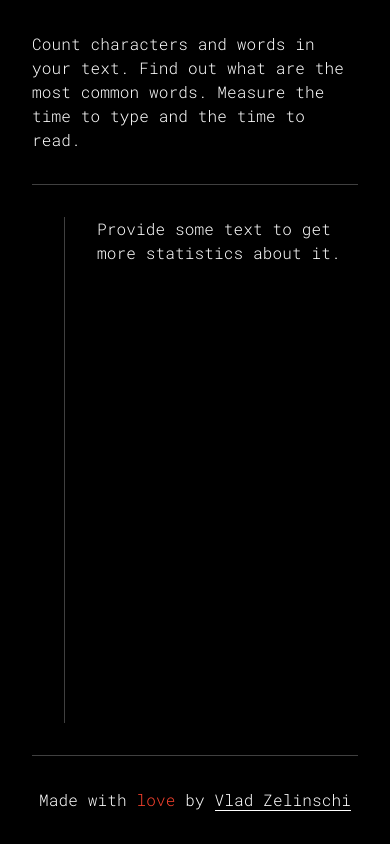
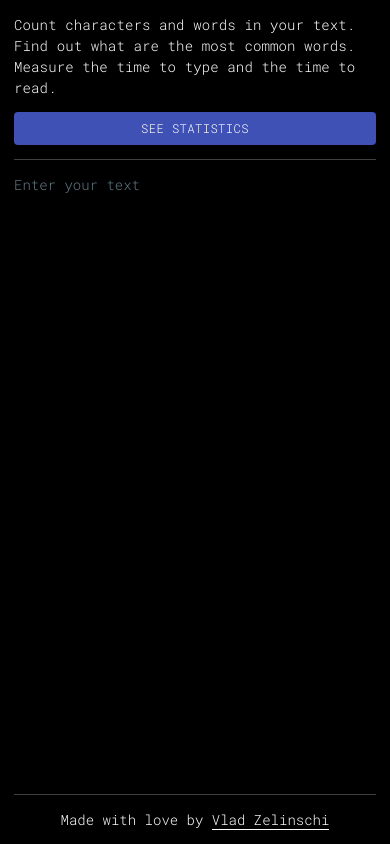
Before and after one commit to vladzelinschi/textwarper, a React (Create React App) app: page / in a window 390 px wide. Built offline with nearby package versions, Linux system fonts and the light colour scheme.

Commit message:
Update for responsive

```diff
--- a/public/index.html
+++ b/public/index.html
@@ -57,57 +57,15 @@
         border-bottom: none;
       }
 
-      #root {
-        height: 100vh;
-      }
-
-      /* UTILS */
-
-      .u-mb-double {
-        margin-bottom: 2rem !important;
-      }
-
-      .u-mh-double {
-        margin-left: 2rem !important;
-        margin-right: 2rem !important;
-      }
-
-      .u-mv-double {
-        margin-top: 2rem !important;
-        margin-bottom: 2rem !important;
-      }
-
-      .u-pa-double {
-        padding: 2rem !important;
-      }
-
-      .u-full-height {
-        height: 100% !important;
-      }
-
-      .u-fx {
-        display: flex !important;
-      }
-
-      .u-fx-column {
-        flex-direction: column !important;
-      }
-
-      .u-center {
-        text-align: center !important;
-      }
-
-      .u-bold {
-        font-weight: bold !important;
-      }
-
-      .u-highlight {
-        color: #627881 !important;
+      @media screen and (max-width: 48rem) {
+        html {
+          font-size: 14px !important;
+        }
       }
     </style>
   </head>
   <body>
     <noscript>You need to enable JavaScript to run this app.</noscript>
-    <div id="root" class="u-pa-double"></div>
+    <div id="root"></div>
   </body>
 </html>
--- a/src/App.js
+++ b/src/App.js
@@ -1,81 +1,58 @@
-import React, { Suspense, lazy, useState, useCallback } from 'react';
-import Typography from '@material-ui/core/Typography';
-import Divider from '@material-ui/core/Divider';
-import { makeStyles } from '@material-ui/core/styles';
+import React, { useState, useEffect, useCallback } from 'react';
+import styled from 'styled-components';
+import useMediaQuery from '@material-ui/core/useMediaQuery';
+import Header from './Header';
+import Divider from './Divider';
+import Content from './Content';
+import Footer from './Footer';
+import { SMALL_BP, LARGE_BP } from './Constants';
 
-const Results = lazy(() => import('./Results'));
+const StyledWrapper = styled.div`
+  display: flex;
+  flex-direction: column;
+  height: 100vh;
+  padding: 2rem;
 
-const useStyles = makeStyles({
-  divider: {
-    backgroundColor: 'rgba(255, 255, 255, 0.25)',
-  },
-  textareaWrapper: {
-    flex: 1,
-    overflow: 'hidden',
-  },
-  textarea: {
-    flex: 1,
-    background: '#000',
-    color: '#627881',
-    resize: 'none',
-    outline: 'none',
-    fontSize: '1rem',
-    lineHeight: 1.5,
-  },
-  results: {
-    width: '30rem',
-    overflowY: 'scroll',
-  },
-  love: {
-    color: '#f7412d',
-  },
-});
+  @media screen and (max-width: ${SMALL_BP}) {
+    padding: 1rem;
+  }
+`;
 
 const App = () => {
   const [text, setText] = useState('');
-  const classes = useStyles();
+  const [statisticsOnly, setStatisticsOnly] = useState(false);
+  const underBreakpoint = useMediaQuery(`(max-width: ${LARGE_BP})`);
 
   const onTextChange = useCallback((e) => setText(e.target.value), []);
 
+  const onClickSeeStatistics = useCallback(() => setStatisticsOnly(true), []);
+
+  const onClickSeeText = useCallback(() => setStatisticsOnly(false), []);
+
+  useEffect(() => {
+    if (!underBreakpoint && statisticsOnly) {
+      setStatisticsOnly(false);
+    }
+  }, [underBreakpoint, statisticsOnly]);
+
   return (
-    <div className="u-fx u-fx-column u-full-height">
-      <Typography>
-        Count characters and words in your text. Find out what are the most
-        common words. Measure the time to type and the time to read.
-      </Typography>
-      <Divider className={`${classes.divider} u-mv-double`} />
-      <div className={`${classes.textareaWrapper} u-fx`}>
-        <textarea
-          className={`${classes.textarea} u-full-height`}
-          placeholder="Enter your text"
-          value={text}
-          onChange={onTextChange}
-        />
-        <Divider
-          orientation="vertical"
-          className={`${classes.divider} u-mh-double`}
-        />
-        <section className={classes.results}>
-          {!text && (
-            <Typography>
-              Provide some text to get more statistics about it.
-            </Typography>
-          )}
-          {text && (
-            <Suspense fallback={null}>
-              <Results text={text} />
-            </Suspense>
-          )}
-        </section>
-      </div>
-      <Divider className={`${classes.divider} u-mv-double`} />
-      <Typography className="u-center">
-        Made with <span className={classes.love}>love</span> by{' '}
-        <a href="https://www.vladzelinschi.com/" title="Vlad Zelinschi">
-          Vlad Zelinschi
-        </a>
-      </Typography>
-    </div>
+    <StyledWrapper>
+      <Header
+        onClickSeeText={onClickSeeText}
+        onClickSeeStatistics={onClickSeeStatistics}
+        underBreakpoint={underBreakpoint}
+        statisticsOnly={statisticsOnly}
+      />
+      <Divider />
+      <Content
+        text={text}
+        onTextChange={onTextChange}
+        underBreakpoint={underBreakpoint}
+        statisticsOnly={statisticsOnly}
+      />
+      <Divider />
+      <Footer />
+    </StyledWrapper>
   );
 };
 
--- /dev/null
+++ b/src/Button.js
@@ -0,0 +1,15 @@
+import styled from 'styled-components';
+import Button from '@material-ui/core/Button';
+import { SMALL_BP } from './Constants';
+
+const StyledButton = styled(Button)`
+  &.MuiButton-root {
+    margin-top: 2rem;
+
+    @media screen and (max-width: ${SMALL_BP}) {
+      margin-top: 1rem;
+    }
+  }
+`;
+
+export default StyledButton;
--- /dev/null
+++ b/src/Constants.js
@@ -0,0 +1,3 @@
+export const HIGHLIGHT_TEXT__COLOR = '#627881';
+export const LARGE_BP = '68rem';
+export const SMALL_BP = '48rem';
--- /dev/null
+++ b/src/Content.js
@@ -0,0 +1,45 @@
+import React from 'react';
+import styled from 'styled-components';
+import Divider from './Divider';
+import StatisticsWrapper from './StatisticsWrapper';
+import { HIGHLIGHT_TEXT__COLOR } from './Constants';
+
+const StyledWrapper = styled.div`
+  display: flex;
+  flex: 1;
+  overflow: hidden;
+`;
+
+const StyledTextarea = styled.textarea`
+  flex: 1;
+  height: 100%;
+  background: #000;
+  color: ${HIGHLIGHT_TEXT__COLOR};
+  resize: none;
+  outline: none;
+  font-size: 1rem;
+  line-height: 1.5;
+`;
+
+const Content = ({ text, onTextChange, underBreakpoint, statisticsOnly }) => (
+  <StyledWrapper>
+    {!statisticsOnly && (
+      <>
+        <StyledTextarea
+          placeholder="Enter your text"
+          value={text}
+          onChange={onTextChange}
+        />
+        {!underBreakpoint && <Divider orientation="vertical" />}
+        {!underBreakpoint && (
+          <StatisticsWrapper text={text} statisticsOnly={statisticsOnly} />
+        )}
+      </>
+    )}
+    {statisticsOnly && (
+      <StatisticsWrapper text={text} statisticsOnly={statisticsOnly} />
+    )}
+  </StyledWrapper>
+);
+
+export default Content;
--- /dev/null
+++ b/src/Divider.js
@@ -0,0 +1,19 @@
+import Divider from '@material-ui/core/Divider';
+import styled from 'styled-components';
+import { SMALL_BP } from './Constants';
+
+const StyledDivider = styled(Divider)`
+  &.MuiDivider-root {
+    background-color: rgba(255, 255, 255, 0.25);
+
+    margin: ${(props) =>
+      props.orientation === 'vertical' ? '0 2rem 0' : '2rem 0'};
+
+    @media screen and (max-width: ${SMALL_BP}) {
+      margin: ${(props) =>
+        props.orientation === 'vertical' ? '0 1rem 0' : '1rem 0'};
+    }
+  }
+`;
+
+export default StyledDivider;
--- /dev/null
+++ b/src/Footer.js
@@ -0,0 +1,17 @@
+import React from 'react';
+import styled from 'styled-components';
+
+const StyledFooter = styled.footer`
+  text-align: center;
+`;
+
+const Footer = () => (
+  <StyledFooter>
+    Made with love by{' '}
+    <a href="https://www.vladzelinschi.com/" title="Vlad Zelinschi">
+      Vlad Zelinschi
+    </a>
+  </StyledFooter>
+);
+
+export default Footer;
--- /dev/null
+++ b/src/Header.js
@@ -0,0 +1,35 @@
+import React from 'react';
+import Typography from '@material-ui/core/Typography';
+import Button from './Button';
+
+const Header = ({
+  onClickSeeText,
+  onClickSeeStatistics,
+  underBreakpoint,
+  statisticsOnly,
+}) => (
+  <header>
+    <Typography>
+      Count characters and words in your text. Find out what are the most common
+      words. Measure the time to type and the time to read.
+    </Typography>
+    {underBreakpoint && (
+      <Button
+        fullWidth
+        variant="contained"
+        color="primary"
+        onClick={() => {
+          if (statisticsOnly) {
+            onClickSeeText();
+          } else {
+            onClickSeeStatistics();
+          }
+        }}
+      >
+        {statisticsOnly ? 'See text' : 'See statistics'}
+      </Button>
+    )}
+  </header>
+);
+
+export default Header;
--- a/src/Results.js
+++ b/src/Statistics.js
@@ -1,19 +1,30 @@
 import React from 'react';
+import styled from 'styled-components';
 import flatten from 'lodash.flatten';
 import uniq from 'lodash.uniq';
 import humanize from 'humanize-duration';
 import Typography from '@material-ui/core/Typography';
-import { makeStyles } from '@material-ui/core/styles';
+import { SMALL_BP, HIGHLIGHT_TEXT__COLOR } from './Constants';
 
-const useStyles = makeStyles({
-  list: {
-    marginLeft: '1.25rem',
-  },
-});
+const StyledTypography = styled(Typography)`
+  &.MuiTypography-root {
+    margin-bottom: 2rem;
 
-const Results = ({ text }) => {
-  const classes = useStyles();
+    @media screen and (max-width: ${SMALL_BP}) {
+      margin-bottom: 1rem;
+    }
+  }
+`;
 
+const StyledSpan = styled.span`
+  color: ${HIGHLIGHT_TEXT__COLOR};
+`;
+
+const StyledList = styled.ul`
+  margin-left: 1.25rem;
+`;
+
+const Statistics = ({ text }) => {
   const allChars = text.length;
   const allCharsExcludingWhitespace = text.replace(/\s/g, '').length;
   const allWordsArray = flatten(
@@ -64,54 +75,52 @@ const Results = ({ text }) => {
   return (
     <>
       <Typography>
-        Characters with whitespace:{' '}
-        <span className="u-highlight">{allChars}</span>
+        Characters with whitespace: <StyledSpan>{allChars}</StyledSpan>
       </Typography>
       <Typography>
         Characters excluding whitespace:{' '}
-        <span className="u-highlight">{allCharsExcludingWhitespace}</span>
+        <StyledSpan>{allCharsExcludingWhitespace}</StyledSpan>
       </Typography>
       <Typography>
-        All words: <span className="u-highlight">{allWords}</span>
+        All words: <StyledSpan>{allWords}</StyledSpan>
       </Typography>
       <Typography>
-        Unique words: <span className="u-highlight">{uniqueWords}</span>
+        Unique words: <StyledSpan>{uniqueWords}</StyledSpan>
       </Typography>
-      <Typography className="u-mb-double">
-        Average word length:{' '}
-        <span className="u-highlight">{averageWordLength}</span>
-      </Typography>
-      <Typography className="u-mb-double">
+      <StyledTypography>
+        Average word length: <StyledSpan>{averageWordLength}</StyledSpan>
+      </StyledTypography>
+      <StyledTypography>
         At average typing speed of {CPM} CPM (characters per minute), it would
         take{' '}
-        <span className="u-highlight">
+        <StyledSpan>
           {humanize(msToType, {
             round: true,
             conjunction: ' and ',
           })}{' '}
-        </span>
+        </StyledSpan>
         to type this text.
-      </Typography>
-      <Typography className="u-mb-double">
+      </StyledTypography>
+      <StyledTypography>
         At average reading speed of {WPM} WPM (words per minute), it would take{' '}
-        <span className="u-highlight">
+        <StyledSpan>
           {humanize(msToRead, {
             round: true,
             conjunction: ' and ',
           })}{' '}
-        </span>
+        </StyledSpan>
         to read this text.
-      </Typography>
+      </StyledTypography>
       <Typography>Top 15 most used words:</Typography>
-      <ul className={classes.list}>
+      <StyledList>
         {wordOccurrencesArray.map((word, index) => (
           <li key={index}>
-            {word.key}: <span className="u-highlight">{word.value}</span>
+            {word.key}: <StyledSpan>{word.value}</StyledSpan>
           </li>
         ))}
-      </ul>
+      </StyledList>
     </>
   );
 };
 
-export default Results;
+export default Statistics;
--- /dev/null
+++ b/src/StatisticsWrapper.js
@@ -0,0 +1,27 @@
+import React, { Suspense, lazy } from 'react';
+import styled from 'styled-components';
+import Typography from '@material-ui/core/Typography';
+
+const Statistics = lazy(() => import('./Statistics'));
+
+const StyledWrapper = styled.div`
+  overflow-y: scroll;
+  width: ${(props) => (props.statisticsOnly ? '100%' : '30rem')};
+`;
+
+const StatisticsWrapper = ({ text, ...rest }) => (
+  <StyledWrapper {...rest}>
+    {!text && (
+      <Typography>
+        Provide some text to get more statistics about it.
+      </Typography>
+    )}
+    {text && (
+      <Suspense fallback={null}>
+        <Statistics text={text} />
+      </Suspense>
+    )}
+  </StyledWrapper>
+);
+
+export default StatisticsWrapper;
```
Also changed, not shown: package.json (+3 -11 lines), src/setupTests.js (deleted, +0 -1 lines), 1 other file (tests, documents, lock files or other folders).
